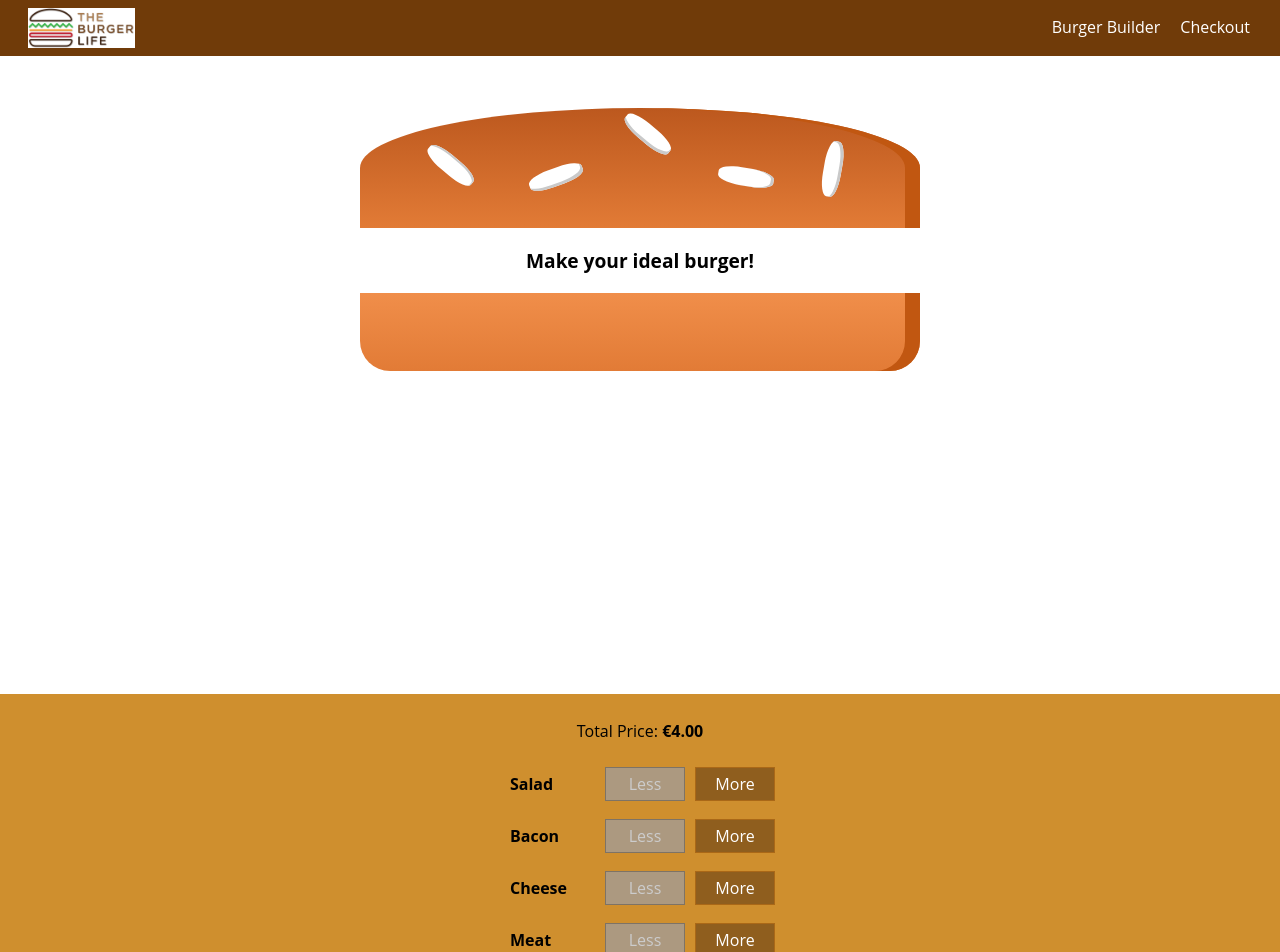
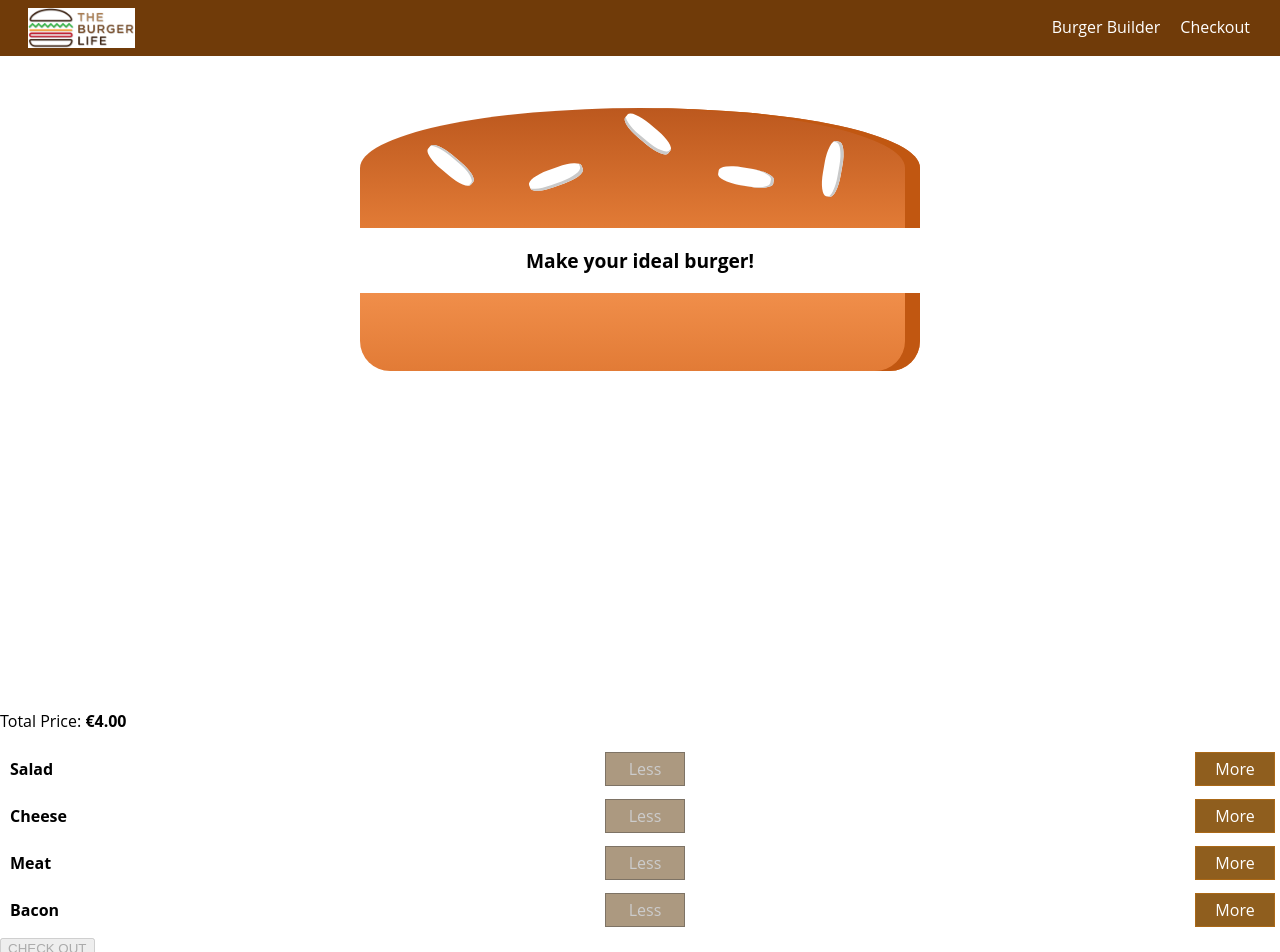
Before and after one commit to MaudyMorien/burgerbuilder, a React (Create React App) app: page / in a window 1280 px wide. Shown: the top 952 px of the page. Built offline with nearby package versions, Linux system fonts and the light colour scheme.

Commit message:
changed data structure, ignored finer details

```diff
--- a/src/components/Burger/BuildControl.js
+++ b/src/components/Burger/BuildControl.js
@@ -1,19 +1,40 @@
 import React from 'react'
 import './BuildControl.css'
 
-const buildControl = (props) => (
-    <div className='BuildControl'>
-        <div className='Label'>
-            {props.label}
-        </div>
-        <button
-            className='Less'
-            onClick={props.removed}
-            disabled={props.disabled}>Less</button>
-        <button
-            className='More'
-            onClick={props.added}>More</button>
+
+const BuildControl = props => {
+  const { id, name, disabled, onChangeFn } = props;
+
+  return (
+    <div className="BuildControl">
+      <div className="Label">{name}</div>
+      <button
+        className="Less"
+        onClick={() => onChangeFn(id, -1)}
+        disabled={disabled}
+      >
+        Less
+      </button>
+      <button className="More" onClick={() => onChangeFn(id, 1)}>
+        More
+      </button>
     </div>
-)
+  );
+};
 
-export default buildControl
+// const buildControl = (props) => (
+//     <div className='BuildControl'>
+//         <div className='Label'>
+//             {props.label}
+//         </div>
+//         <button
+//             className='Less'
+//             onClick={props.removed}
+//             disabled={props.disabled}>Less</button>
+//         <button
+//             className='More'
+//             onClick={props.added}>More</button>
+//     </div>
+// )
+
+export default BuildControl
--- a/src/components/Burger/Burger.js
+++ b/src/components/Burger/Burger.js
@@ -2,6 +2,24 @@ import React from 'react'
 import BurgerIngredient from './BurgerIngredient'
 import './Burger.css'
 
+const RenderBurgerIngredients = props =>
+  props.cart.map((ingredient, key) => (
+    <BurgerIngredient key={key} type={ingredient.type} />
+  ));
+
+const Burger = props => {
+  console.log(props)
+  return (
+    <div className="Burger">
+      <BurgerIngredient type="bread-top" />
+        {props.cart.length !== 0 && <RenderBurgerIngredients {...props} />}
+        {props.cart.length === 0 && <p>Make your ideal burger!</p>}
+      <BurgerIngredient type="bread-bottom" />
+    </div>
+  );
+};
+
+// See the difference
 const burger = (props) => {
     let transformedIngredients = Object.keys(props.ingredients)
         .map(ingredient => [...Array(props.ingredients[ingredient])]
@@ -24,4 +42,4 @@ const burger = (props) => {
     )
 }
 
-export default burger
+export default Burger
--- a/src/components/OrderSummary/OrderSummary.js
+++ b/src/components/OrderSummary/OrderSummary.js
@@ -1,28 +1,35 @@
-import React from 'react'
-import Button from '../UI/Button'
+import React from "react";
+import Button from "../UI/Button";
 
-const orderSummary = (props) => {
-    const ingredientSummary = Object.keys(props.ingredients)
-        .map(key => {
-            return <li key={key}>
-                <span style={{ textTransform: 'capitalize' }}>
-                    {key}
-                </span>: {props.ingredients[key]}
+// Text transform is not needed anymore
+// The ingredient name is from the db, but a very very good find! :D
+const RenderIngredientSummary = (props) =>
+  props.cart.map((ingredient, index) => (
+    <li key={index}>
+      <span style={{ textTransform: "capitalize" }}>{}</span>:{" "}
+      {ingredient.name}
     </li>
-        })
-    return (
+  )
+)
+
+const orderSummary = props => (
   <>
     <h3>Your Order</h3>
     <p>A delicious burger with:</p>
     <ul>
-                {ingredientSummary}
+      <RenderIngredientSummary cart={props.cart} />
     </ul>
-            <p><strong>Total Price: €{props.price.toFixed(2)}</strong></p>
+    <p>
+      <strong>Total Price: €{props.price}</strong>
+    </p>
     <p>Continue to Checkout?</p>
-            <Button btnType="Danger" clicked={props.purchaseCancelled}>CANCEL</Button>
-            <Button btnType="Success" clicked={props.purchaseContinued}>CONTINUE</Button>
+    <Button btnType="Danger" clicked={props.purchaseCancelled}>
+      CANCEL
+    </Button>
+    <Button btnType="Success" clicked={props.purchaseContinued}>
+      CONTINUE
+    </Button>
   </>
-    )
-}
+);
 
 export default orderSummary
--- a/src/components/UI/Modal.js
+++ b/src/components/UI/Modal.js
@@ -4,7 +4,7 @@ import Backdrop from './Backdrop';
 
 const modal = (props) => (
     <>
-        <Backdrop show={props.show} clicked={props.modalClosed}/>
+        <Backdrop show={props.show} clicked={props.onCheckoutFn}/>
         <div className='Modal'
             style={{
                 transform: props.show ? 'translateY(0)' : 'translateY(-100vh)',
--- /dev/null
+++ b/src/containers/BuildControls.js
@@ -0,0 +1,67 @@
+import React, {Component} from 'react'
+import BuildControl from '../components/Burger/BuildControl'
+
+class BuildControls extends Component {
+  isControlDisabled(id){
+    return this.props.cart.filter(item => item.id === id).length <= 0
+  }
+
+  render(){
+    const { onChangeFn, price, purchasable, checkout } = this.props;
+
+    return (
+      <div className='BuildControls'>
+        <p>Total Price: <strong>€{price}</strong> </p>
+        {this.props.ingredients.map(ingredient => (
+          <BuildControl
+            key={ingredient.id}
+            onChangeFn={onChangeFn}
+            disabled={this.isControlDisabled(ingredient.id)}
+            {...ingredient} // deconstruct ingredient so its props are immidietly available
+          />
+        ))}
+        <button
+          className='OrderButton'
+          disabled={!purchasable}
+          onClick={checkout}
+        >
+          CHECK OUT
+        </button>
+      </div>
+    )
+  }
+}
+
+export default BuildControls
+
+
+// import React from 'react'
+// import './BuildControls.css'
+// import BuildControl from './BuildControl'
+
+// const controls = [
+//     { label: 'Salad', type: 'salad' },
+//     { label: 'Bacon', type: 'bacon' },
+//     { label: 'Cheese', type: 'cheese' },
+//     { label: 'Meat', type: 'meat' }
+// ]
+
+// const buildControls = (props) => (
+//     <div className='BuildControls'>
+//     <p>Total Price: <strong>€{props.price.toFixed(2)}</strong> </p>
+//         {controls.map(control => (
+//             <BuildControl
+//                 key={control.label}
+//                 label={control.label}
+//                 added={() => props.ingredientAdded(control.type)}
+//                 removed={() => props.ingredientRemoved(control.type)}
+//                 disabled={props.disabled[control.type]} />
+//         ))}
+//         <button
+//         className='OrderButton'
+//         disabled={!props.purchasable}
+//         onClick={props.ordered}>CHECK OUT</button>
+//     </div>
+// )
+
+// export default buildControls
--- a/src/containers/BurgerBuilder.js
+++ b/src/containers/BurgerBuilder.js
@@ -1,100 +1,100 @@
 import React, { Component } from 'react'
 import Burger from '../components/Burger/Burger'
-import BuildControls from '../components/Burger/BuildControls'
+import BuildControls from './BuildControls'
+
 import Modal from '../components/UI/Modal'
 import OrderSummary from '../components/OrderSummary/OrderSummary'
 
-const INGREDIENT_PRICES = {
-  salad: 0.5,
-  cheese: 0.4,
-  meat: 1.3,
-  bacon: 0.7
-}
+import ingredients from '../ingredients' // this is our database result
+import { unstyle } from 'ansi-colors';
 class BurgerBuilder extends Component {
-
   state = {
-    ingredients: {
-      salad: 0,
-      bacon: 0,
-      cheese: 0,
-      meat: 0
-    },
-    totalPrice: 4,
-    purchasable: false,
+    startPrice: 4,
+    ingredients,
+    cart: [],
     purchasing: false
   }
 
-  updatePurchaseState = () => {
-    const ingredients = {
-      ...this.state.ingredients
+  getTotal = () =>
+    (
+      this.state.cart.reduce((sum, ingredient) =>
+        sum + ingredient.price
+      , 0) + this.state.startPrice
+    ).toFixed(2)
+
+
+  isPurchaseable = () =>
+    this.state.cart.length > 0
+
+
+  onCheckout = accepted => {
+    if(accepted){
+      return alert('accepted')
     }
-    const sum = Object.values(ingredients)
-      .reduce((sum, number) => sum + number, 0) > 0
-    this.setState({ purchasable: sum })
 
+    alert('declined')
   }
 
-  addIngredientHandler = (type) => {
-    this.setState((prevState) => {
-      return {
-        ingredients: {
-          ...prevState.ingredients,
-          [type]: prevState.ingredients[type] + 1
-        },
-        totalPrice: prevState.totalPrice + INGREDIENT_PRICES[type]
-      }
-    }, this.updatePurchaseState)
-  }
+  onIngredientChange = (id, amount) => {
+    let cart = [...this.state.cart] // firt copy the state!
 
-  removeIngredientHandler = (type) => {
-    this.setState((prevState) => {
-      if (prevState.ingredients[type] > 0) {
-        return {
-          ingredients: {
-            ...prevState.ingredients,
-            [type]: prevState.ingredients[type] - 1
-          },
-          totalPrice: prevState.totalPrice - INGREDIENT_PRICES[type]
+    if(amount > 0){
+      // Add item to cart
+      // A todo.. add multiple items   ...      ... ->    =)
+      // I am curious to your solution
+      cart.push(
+        this.state.ingredients.find(
+          ingredient => ingredient.id === id
+        )
+      )
+    }
+
+    if(amount < 0){
+      // Remove last item from cart matching the ingredient id
+      for(const key in cart.reverse()){ // reverse the shopping list and loop over it
+        if(cart[key].id === id){ // if matching id
+          delete cart[key] // delete value from array
+          if(++amount === 0){ // amount is negative, so we need to add BUT AFTER comparison. Flipping the ++ operator before or after position determins that
+            cart = cart.filter(item => item).reverse() // remove unused indexes from array, and reverse it again
+            break; // break the for loop (this is 1 reason why for loops are faster and more flexible)
+          }
         }
       }
-    }, this.updatePurchaseState);
+    }
+
+    this.setState({
+      ...this.state,
+      cart
+    })
   }
 
   purchaseHandler = () => {
     this.setState({ purchasing: true })
   }
 
-  purchaseCancelHandler = () => {
-    this.setState({ purchasing: false })
-  }
-
-  purchaseContinueHandler = () => {
-    alert('You continue!')
-  }
-
   render() {
-    const disabledInfo = {
-      ...this.state.ingredients
-    }
-    for (let key in disabledInfo) {
-      disabledInfo[key] = disabledInfo[key] <= 0
-    }
-    return (<>
-      <Modal show={this.state.purchasing} modalClosed={this.purchaseCancelHandler}>
-        <OrderSummary ingredients={this.state.ingredients}
-          purchaseCancelled={this.purchaseCancelHandler}
-          purchaseContinued={this.purchaseContinueHandler}
-          price={this.state.totalPrice}/>
-      </Modal>
-      <Burger ingredients={this.state.ingredients} />
-      <BuildControls
-        ingredientAdded={this.addIngredientHandler}
-        ingredientRemoved={this.removeIngredientHandler}
-        disabled={disabledInfo}
-        price={this.state.totalPrice}
-        purchasable={this.state.purchasable}
-        ordered={this.purchaseHandler} />
-    </>)
+    console.log(this.state)
+    return (
+      <>
+        <Modal show={this.state.purchasing} onCheckoutFn={this.onCheckout}>
+          <OrderSummary
+            ingredients={this.ingredient}
+            onCheckoutFn={this.state.onCheckout}
+            price={this.getTotal()}
+            cart={this.state.cart}
+          />
+        </Modal>
+        {<Burger cart={this.state.cart} />}
+        <BuildControls
+          ingredients={this.state.ingredients}
+          onChangeFn={this.onIngredientChange}
+          price={this.getTotal()}
+          purchasable={this.isPurchaseable()}
+          checkout={this.onCheckout}
+          cart={this.state.cart}
+        />
+      </>
+    )
   }
 }
 
--- /dev/null
+++ b/src/ingredients.js
@@ -0,0 +1,6 @@
+export default [
+  { id: 1, name: 'Salad', type: 'salad', price: 0.5 },
+  { id: 2, name: 'Cheese', type: 'cheese', price: 0.4 },
+  { id: 3, name: 'Meat', type:'meat', price: 1.3 },
+  { id: 4, name: 'Bacon', type:'bacon', price: 0.7 },
+]
```
Also changed, not shown: 1 other file (tests, documents, lock files or other folders). Lines whose indentation alone changed are shown as unchanged.
